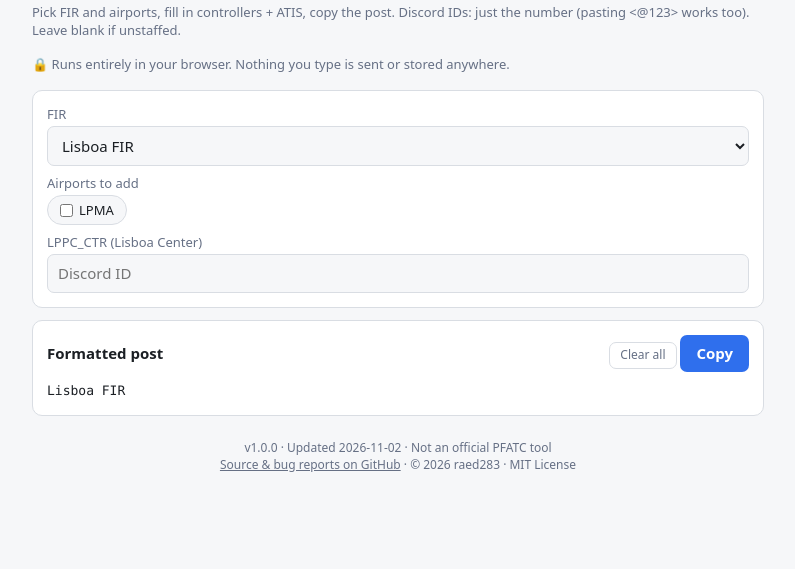
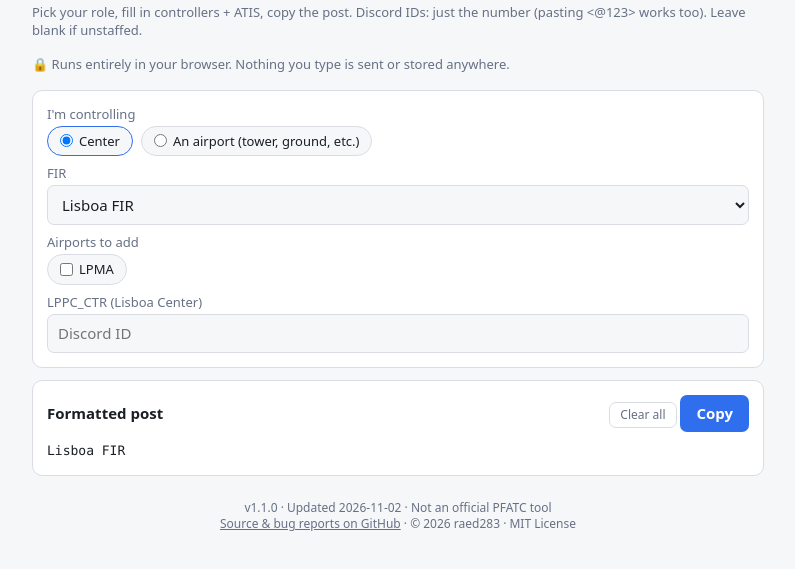
Before and after one commit to raed283/pfatc-formatter, a plain HTML site: page index.html in a window 1280 px wide. Shown: the part 49-618 px from the top of the page, without its empty margins (242-1037 px from the left). Drawn offline with Linux system fonts and the light colour scheme.

Commit message:
Update index.html

```diff
--- a/index.html
+++ b/index.html
@@ -37,16 +37,27 @@ footer a{color:var(--muted)}
 <body>
 <main>
   <h1>PFATC Post Formatter</h1>
-  <p class="sub">Pick FIR and airports, fill in controllers + ATIS, copy the post. Discord IDs: just the number (pasting &lt;@123&gt; works too). Leave blank if unstaffed.</p>
+  <p class="sub">Pick your role, fill in controllers + ATIS, copy the post. Discord IDs: just the number (pasting &lt;@123&gt; works too). Leave blank if unstaffed.</p>
   <p class="sub">&#128274; Runs entirely in your browser. Nothing you type is sent or stored anywhere.</p>
 
   <div class="card">
-    <label for="fir" style="margin-top:0">FIR</label>
+    <label style="margin-top:0">I'm controlling</label>
+    <div class="chips" id="roles">
+      <label class="chip on" style="margin:0;color:var(--text)"><input type="radio" name="role" value="center" checked><span>Center</span></label>
+      <label class="chip" style="margin:0;color:var(--text)"><input type="radio" name="role" value="airport"><span>An airport (tower, ground, etc.)</span></label>
+    </div>
+    <div id="firBlock">
+      <label for="fir">FIR</label>
       <select id="fir"></select>
       <label>Airports to add</label>
       <div class="chips" id="chips"></div>
       <label for="center" id="centerLabel">Center</label>
       <input type="text" id="center" inputmode="numeric" placeholder="Discord ID">
+    </div>
+    <div id="apBlock" hidden>
+      <label for="apSel">Airport</label>
+      <select id="apSel"></select>
+    </div>
   </div>
 
   <div id="airports"></div>
@@ -59,7 +70,7 @@ footer a{color:var(--muted)}
     <pre id="out"></pre>
   </div>
   <footer>
-    v1.0.0 &middot; Updated 2026-11-02 &middot; Not an official PFATC tool<br>
+    v1.1.0 &middot; Updated 2026-11-02 &middot; Not an official PFATC tool<br>
     <a href="https://github.com/raed283/pfatc-formatter" target="_blank" rel="noopener">Source &amp; bug reports on GitHub</a> &middot; &copy; 2026 raed283 &middot; MIT License
   </footer>
 </main>
@@ -148,28 +159,24 @@ const FIRS = {
 };
 
 const $ = id => document.getElementById(id);
-const firSel = $("fir"), chips = $("chips"), airportsDiv = $("airports"), out = $("out");
+const firSel = $("fir"), apSel = $("apSel"), chips = $("chips"), airportsDiv = $("airports"), out = $("out");
 const digits = v => v.replace(/\D/g, "");
 let text = "";
 
+// code -> {ap, fir}
+const ALL = {};
+Object.entries(FIRS).forEach(([f, fir]) => Object.entries(fir.airports).forEach(([c, ap]) => { ALL[c] = {ap, fir: f}; }));
+
 Object.keys(FIRS).forEach(n => firSel.add(new Option(n, n)));
+Object.entries(FIRS).forEach(([f, fir]) => {
+  const g = document.createElement("optgroup");
+  g.label = f;
+  Object.entries(fir.airports).forEach(([c, ap]) => g.appendChild(new Option(c + " - " + ap.name, c)));
+  apSel.appendChild(g);
+});
 
-function buildFir() {
-  const fir = FIRS[firSel.value];
-  $("centerLabel").textContent = fir.center[0] + " (" + fir.center[1] + ")";
-  $("center").value = "";
-  chips.innerHTML = "";
-  airportsDiv.innerHTML = "";
-  Object.entries(fir.airports).forEach(([code, ap]) => {
-    // chip
-    const chip = document.createElement("label");
-    chip.className = "chip";
-    chip.style.margin = "0";
-    chip.style.color = "var(--text)";
-    chip.innerHTML = '<input type="checkbox" data-code="' + code + '"><span>' + code + '</span>';
-    chip.title = ap.name;
-    chips.appendChild(chip);
-    // section
+// one input section per airport, built once, shown/hidden as needed
+Object.entries(ALL).forEach(([code, {ap}]) => {
   const sec = document.createElement("div");
   sec.className = "card";
   sec.id = "sec-" + code;
@@ -183,25 +190,29 @@ function buildFir() {
   sec.innerHTML = h;
   airportsDiv.appendChild(sec);
 });
-  render();
+
+function buildChips() {
+  const fir = FIRS[firSel.value];
+  $("centerLabel").textContent = fir.center[0] + " (" + fir.center[1] + ")";
+  chips.innerHTML = "";
+  Object.entries(fir.airports).forEach(([code, ap]) => {
+    const chip = document.createElement("label");
+    chip.className = "chip";
+    chip.style.margin = "0";
+    chip.style.color = "var(--text)";
+    chip.innerHTML = '<input type="checkbox" data-code="' + code + '"><span>' + code + '</span>';
+    chip.title = ap.name;
+    chips.appendChild(chip);
+  });
 }
 
 function line(id, name, freq, did) {
   return id + ' "' + name + '" (' + freq + '): <@' + did + '>';
 }
 
-function render() {
-  const fir = FIRS[firSel.value];
-  const parts = [firSel.value];
-  const c = digits($("center").value);
-  if (c) parts.push(line(fir.center[0], fir.center[1], fir.center[2], c));
-
-  Object.entries(fir.airports).forEach(([code, ap]) => {
-    const on = chips.querySelector('[data-code="' + code + '"]').checked;
+function airportParts(code, parts) {
+  const ap = ALL[code].ap;
   const sec = $("sec-" + code);
-    sec.hidden = !on;
-    chips.querySelector('[data-code="' + code + '"]').parentElement.classList.toggle("on", on);
-    if (!on) return;
   parts.push(ap.name);
   const lines = [];
   ap.positions.forEach(p => {
@@ -213,17 +224,47 @@ function render() {
   if (atis) parts.push(atis);
   const url = sec.querySelector("[data-url]").value.trim();
   if (url) parts.push(url);
+}
+
+function render() {
+  const mode = document.querySelector('input[name="role"]:checked').value;
+  document.querySelectorAll('#roles .chip').forEach(c => c.classList.toggle("on", c.querySelector("input").checked));
+  $("firBlock").hidden = mode !== "center";
+  $("apBlock").hidden = mode !== "airport";
+  Object.keys(ALL).forEach(c => { $("sec-" + c).hidden = true; });
+
+  const parts = [];
+  if (mode === "center") {
+    const fir = FIRS[firSel.value];
+    parts.push(firSel.value);
+    const c = digits($("center").value);
+    if (c) parts.push(line(fir.center[0], fir.center[1], fir.center[2], c));
+    Object.keys(fir.airports).forEach(code => {
+      const box = chips.querySelector('[data-code="' + code + '"]');
+      box.parentElement.classList.toggle("on", box.checked);
+      if (!box.checked) return;
+      $("sec-" + code).hidden = false;
+      airportParts(code, parts);
     });
+  } else {
+    const code = apSel.value;
+    $("sec-" + code).hidden = false;
+    airportParts(code, parts);
+  }
 
   text = parts.join("\n\n");
   out.textContent = text;
 }
 
-firSel.addEventListener("change", buildFir);
+firSel.addEventListener("change", () => { $("center").value = ""; buildChips(); });
 document.addEventListener("input", render);
 document.addEventListener("change", render);
 
-$("clear").addEventListener("click", () => buildFir());
+$("clear").addEventListener("click", () => {
+  document.querySelectorAll("main input[type=text], main textarea").forEach(e => { e.value = ""; });
+  chips.querySelectorAll("input").forEach(e => { e.checked = false; });
+  render();
+});
 
 $("copy").addEventListener("click", async () => {
   const btn = $("copy");
@@ -241,7 +282,8 @@ $("copy").addEventListener("click", async () => {
   setTimeout(() => btn.textContent = "Copy", 1200);
 });
 
-buildFir();
+buildChips();
+render();
 </script>
 </body>
 </html>
```
Lines whose indentation alone changed are shown as unchanged.
